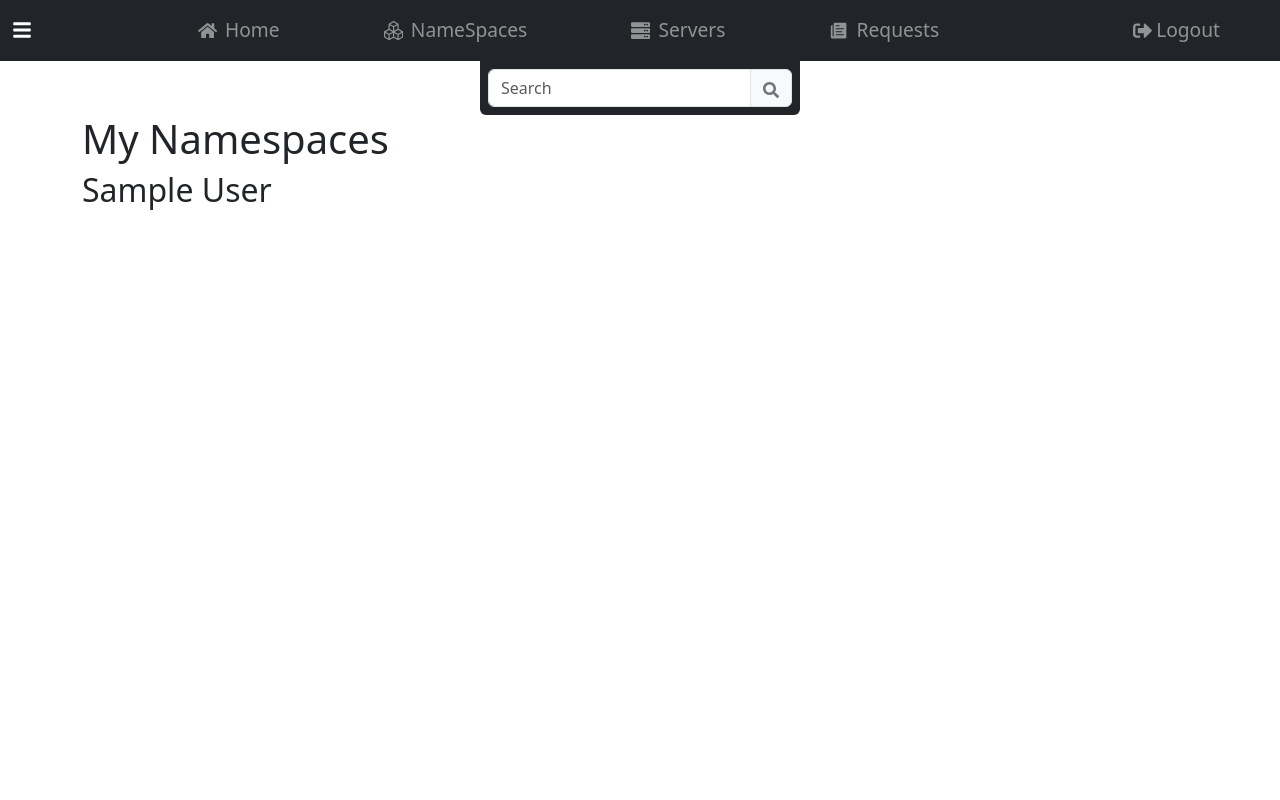
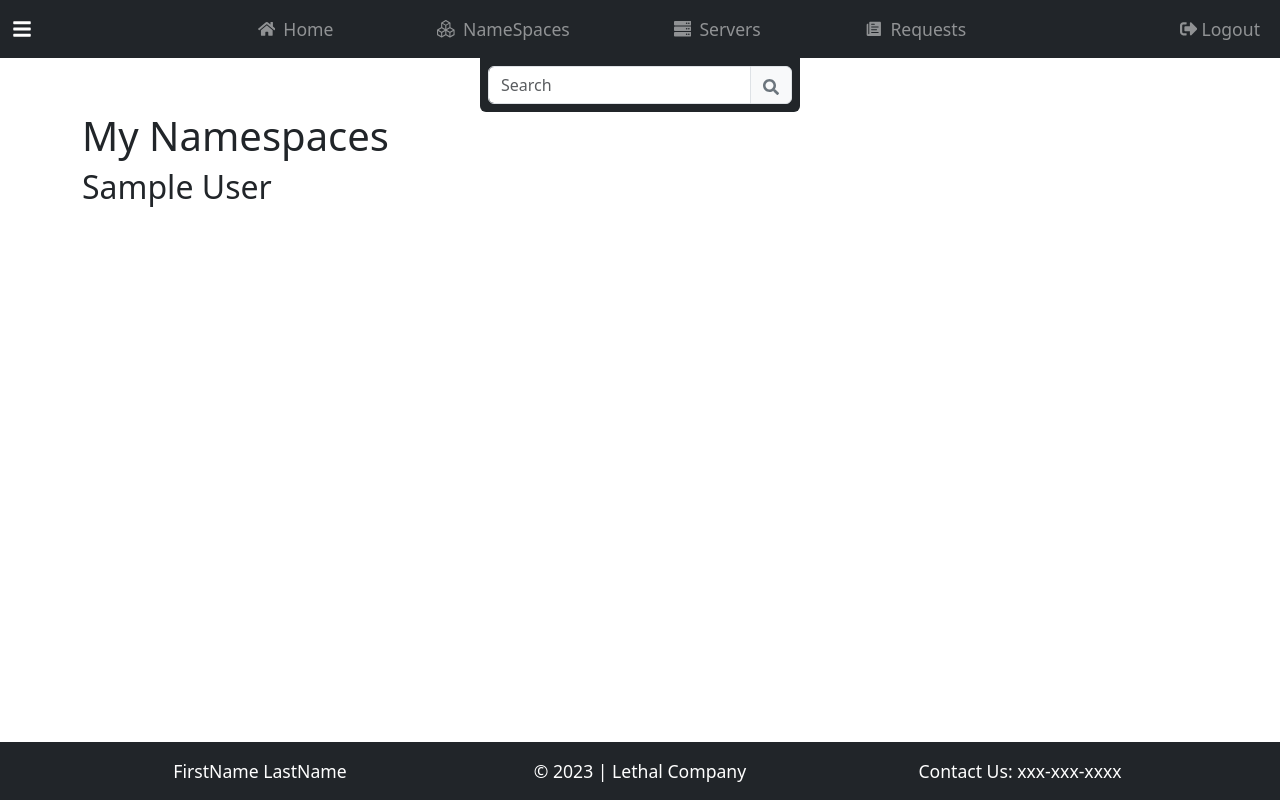
Before and after one commit to PCosby/namespaces, a React (Create React App) app in the folder frontend/: page /home in a window 1280 px wide. Built offline with nearby package versions, Linux system fonts and the light colour scheme; sample sign-in values are in the browser's storage.

Commit message:
add footer

```diff
--- a/frontend/src/App.css
+++ b/frontend/src/App.css
@@ -1,3 +1,3 @@
 .nav-link-text {
-  font-size: 1.2em;
+  font-size: 1.1em;
 }
--- a/frontend/src/App.tsx
+++ b/frontend/src/App.tsx
@@ -5,6 +5,7 @@ import Login from './Pages/Forms/Login';
 import HomePage from './Pages/Home/HomePage';
 import TopBar from './Layout/TopBar';
 import './App.css'
+import Footer from './Layout/Footer';
 
 function App() {
 
@@ -24,6 +25,7 @@ function App() {
         <Route path='/' element={<HomePage user={user} />} />
         <Route path='/home' element={<HomePage user={user} />} />
       </Routes>
+      {user && <Footer/>}
     </Router>
   );
 }
--- /dev/null
+++ b/frontend/src/Layout/Footer.tsx
@@ -0,0 +1,19 @@
+import React from 'react';
+import { Container, Row, Col } from 'react-bootstrap';
+
+
+const Footer = () => {
+  return (
+    <footer className="text-white text-center bg-dark nav-link-text fixed-bottom py-3">
+      <Container>
+        <Row>
+          <Col> FirstName LastName </Col>
+          <Col> © 2023 | Lethal Company </Col>
+          <Col> Contact Us: xxx-xxx-xxxx </Col>
+        </Row>
+      </Container>
+    </footer>
+  );
+};
+
+export default Footer;
--- a/frontend/src/Layout/TopBar.tsx
+++ b/frontend/src/Layout/TopBar.tsx
@@ -29,7 +29,7 @@ const TopBar: React.FC<{ setUser : Function}>
               <Link to="/requests" className="nav-link px-5 d-flex align-items-center"><IoIosPaper className='mx-2' /> Requests</Link>
             </Nav>
             <Nav>
-              <Button variant="outline-none" className="nav-link px-5 d-flex align-items-center" onClick = {logout}>
+              <Button variant="outline-none" className="nav-link d-flex align-items-center" onClick = {logout}>
                 <FaSignOutAlt className='mx-1' /> Logout
               </Button>
             </Nav>
```
